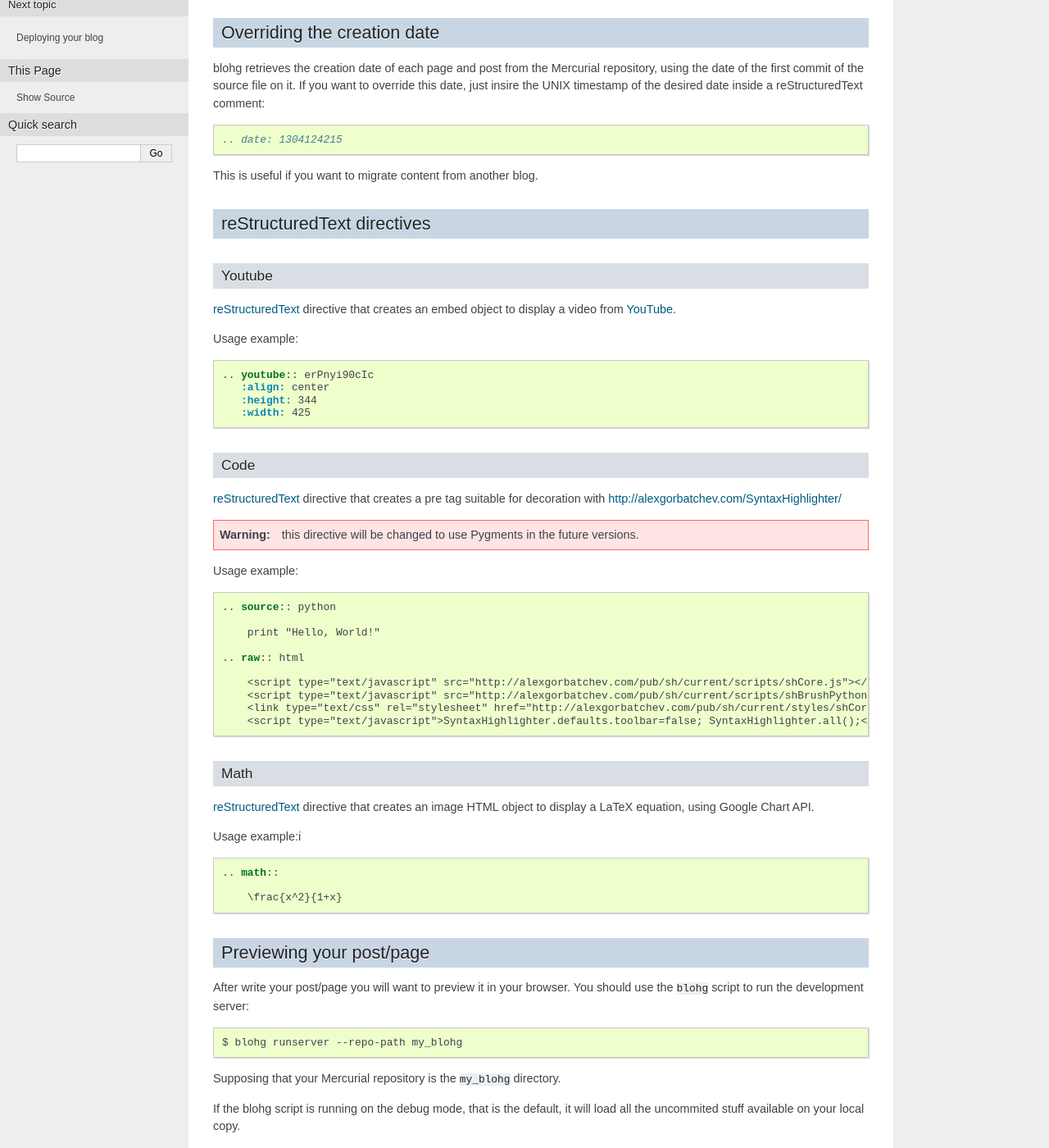
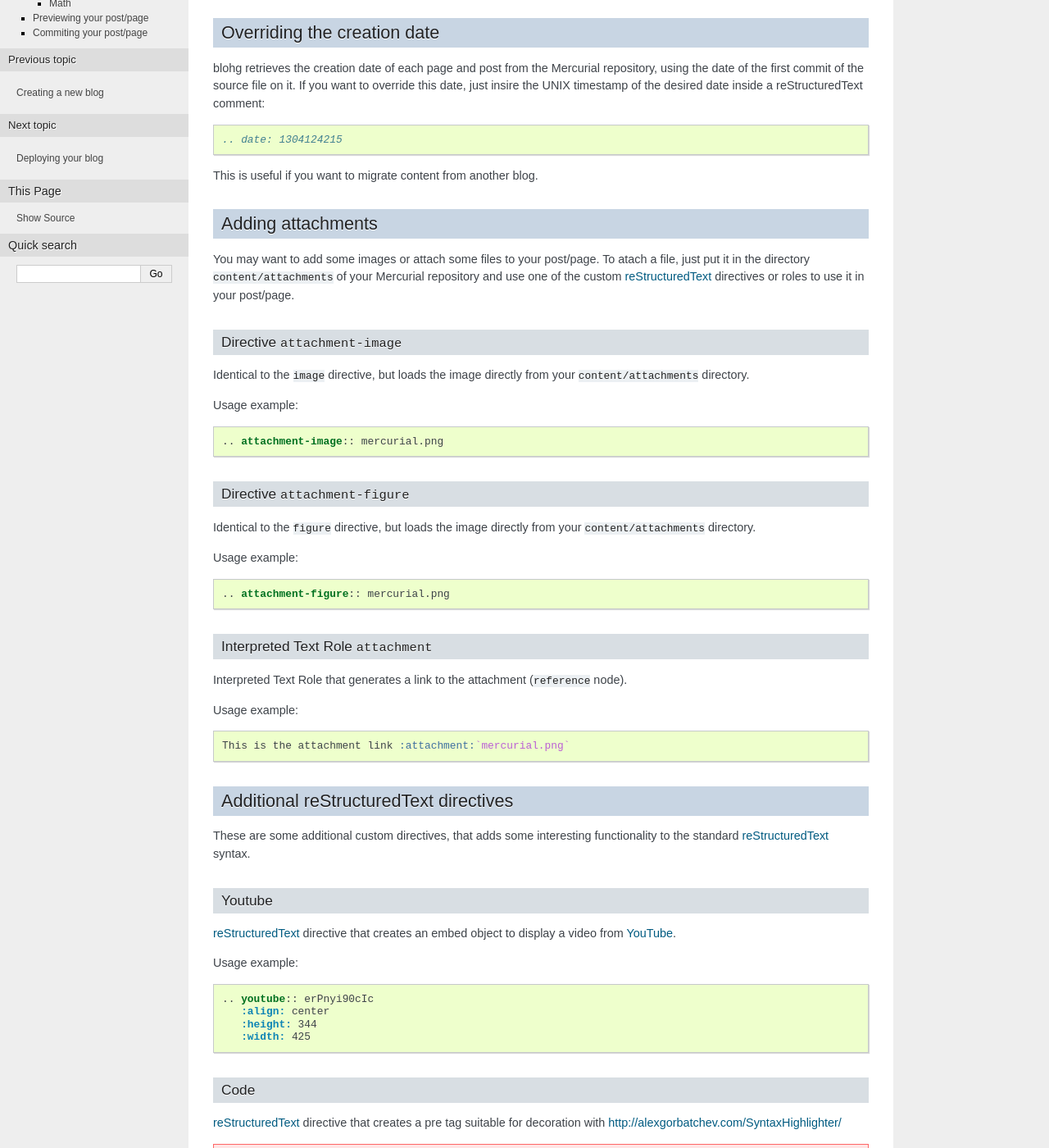
Before and after one commit to rafaelmartins/blohg, a Sphinx documentation site: the page built from docs/write.rst, in a window 1280 px wide and 1400 px high, scrolled down 350 px. Shown: the whole window at 82% size. Built offline with Sphinx 7.4.7, drawn with Linux system fonts in a browser that asks for light colours; some of the changed text lies outside the part shown.

Commit message:
added attachments example to the repository template and some documentation

```diff
--- a/blohg/repo_template/content/about.rst
+++ b/blohg/repo_template/content/about.rst
@@ -2,3 +2,9 @@ About me
 ========
 
 This is an example page!
+
+Here is an attachment example:
+
+.. attachment-image:: mercurial.png
+
+And here is the link for this attachment: :attachment:`mercurial.png`
--- a/docs/write.rst
+++ b/docs/write.rst
@@ -35,8 +35,57 @@ inside a reStructuredText comment:
 This is useful if you want to migrate content from another blog.
 
 
-reStructuredText directives
----------------------------
+Adding attachments
+------------------
+
+You may want to add some images or attach some files to your post/page. To atach
+a file, just put it in the directory ``content/attachments`` of your Mercurial
+repository and use one of the custom reStructuredText_ directives or roles to
+use it in your post/page.
+
+Directive ``attachment-image``
+~~~~~~~~~~~~~~~~~~~~~~~~~~~~~~
+
+Identical to the ``image`` directive, but loads the image directly from your
+``content/attachments`` directory.
+
+Usage example:
+
+.. code-block:: rest
+
+    .. attachment-image:: mercurial.png
+
+Directive ``attachment-figure``
+~~~~~~~~~~~~~~~~~~~~~~~~~~~~~~~
+
+Identical to the ``figure`` directive, but loads the image directly from your
+``content/attachments`` directory.
+
+Usage example:
+
+.. code-block:: rest
+
+    .. attachment-figure:: mercurial.png
+
+
+Interpreted Text Role ``attachment``
+~~~~~~~~~~~~~~~~~~~~~~~~~~~~~~~~~~~~
+
+Interpreted Text Role that generates a link to the attachment (``reference``
+node).
+
+Usage example:
+
+.. code-block:: rest
+
+    This is the attachment link :attachment:`mercurial.png`
+
+
+Additional reStructuredText directives
+--------------------------------------
+
+These are some additional custom directives, that adds some interesting
+functionality to the standard reStructuredText_ syntax.
 
 Youtube
 ~~~~~~~
```
Also changed, not shown: docs/about.rst (+8 -4 lines), blohg/repo_template/content/attachments/mercurial.png (added).
